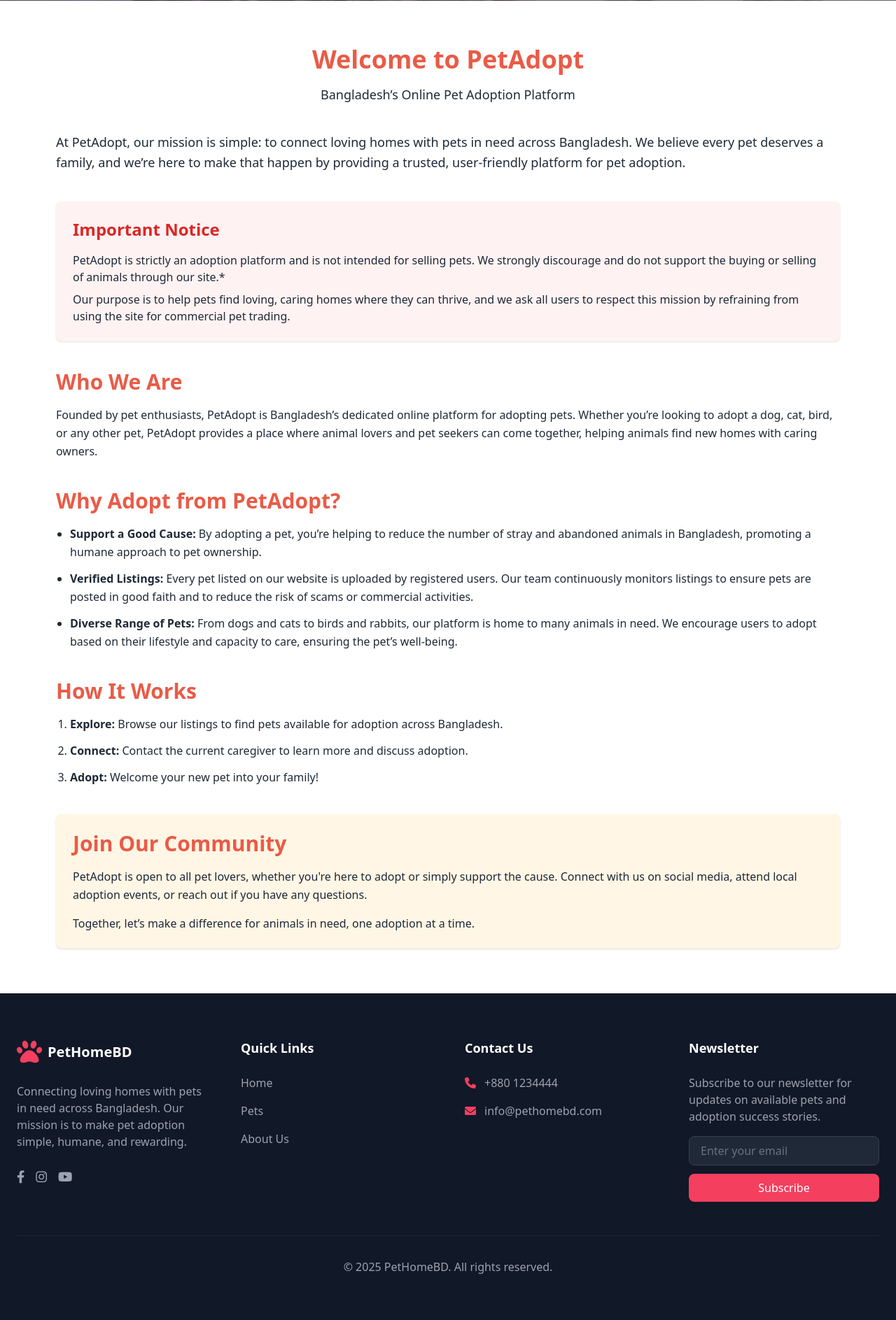
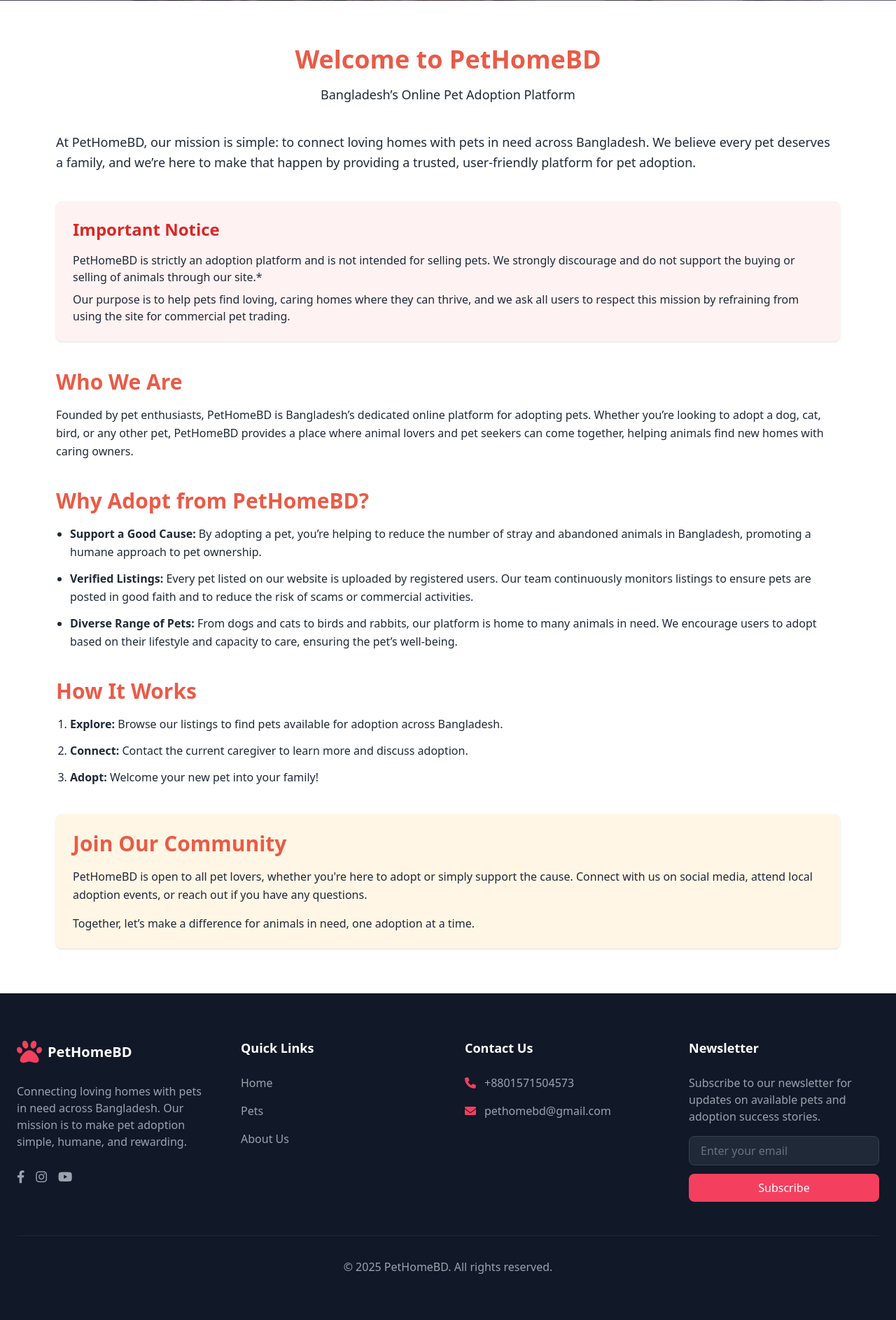
Before and after one commit to fahim-muntasir/petadoption, a Django app: page /about/ in a window 1280 px wide. Shown: the part 649-2536 px from the top of the page at 70% size. Run offline with Django 5.2, Linux system fonts and the light colour scheme; parts of the project's set-up code (start-up, migrations or seed data) failed here and were passed over; some libraries are stand-ins or nearby versions.

Commit message:
About, Footer & Title Modified

```diff
--- a/templates/petapp/about.html
+++ b/templates/petapp/about.html
@@ -1,7 +1,7 @@
 {% extends 'petapp/base.html' %}
 
 {% block title %}
-  Home - petadopt
+  Home - PetHomeBD
 {% endblock %}
 
 {% block content %}
@@ -16,32 +16,32 @@
 
   <section class="container mx-auto px-5 lg:px-20 py-16 bg-white text-gray-800">
     <div class="text-center mb-10">
-      <h1 class="text-4xl font-extrabold text-[#E95B47]">Welcome to PetAdopt</h1>
+      <h1 class="text-4xl font-extrabold text-[#E95B47]">Welcome to PetHomeBD</h1>
       <p class="mt-4 text-lg font-medium">Bangladesh’s Online Pet Adoption Platform</p>
     </div>
 
     <div class="space-y-10">
       <!-- Mission Section -->
       <div class="text-lg leading-relaxed">
-        <p>At PetAdopt, our mission is simple: to connect loving homes with pets in need across Bangladesh. We believe every pet deserves a family, and we’re here to make that happen by providing a trusted, user-friendly platform for pet adoption.</p>
+        <p>At PetHomeBD, our mission is simple: to connect loving homes with pets in need across Bangladesh. We believe every pet deserves a family, and we’re here to make that happen by providing a trusted, user-friendly platform for pet adoption.</p>
       </div>
 
       <!-- Important Notice -->
       <div class="bg-red-50 p-6 rounded-lg shadow">
         <h2 class="text-2xl font-bold text-red-600">Important Notice</h2>
-        <p class="mt-4">PetAdopt is strictly an adoption platform and is not intended for selling pets. We strongly discourage and do not support the buying or selling of animals through our site.*</p>
+        <p class="mt-4">PetHomeBD is strictly an adoption platform and is not intended for selling pets. We strongly discourage and do not support the buying or selling of animals through our site.*</p>
         <p class="mt-2">Our purpose is to help pets find loving, caring homes where they can thrive, and we ask all users to respect this mission by refraining from using the site for commercial pet trading.</p>
       </div>
 
       <!-- Who We Are -->
       <div>
         <h2 class="text-3xl font-semibold text-[#E95B47]">Who We Are</h2>
-        <p class="mt-4 leading-relaxed">Founded by pet enthusiasts, PetAdopt is Bangladesh’s dedicated online platform for adopting pets. Whether you’re looking to adopt a dog, cat, bird, or any other pet, PetAdopt provides a place where animal lovers and pet seekers can come together, helping animals find new homes with caring owners.</p>
+        <p class="mt-4 leading-relaxed">Founded by pet enthusiasts, PetHomeBD is Bangladesh’s dedicated online platform for adopting pets. Whether you’re looking to adopt a dog, cat, bird, or any other pet, PetHomeBD provides a place where animal lovers and pet seekers can come together, helping animals find new homes with caring owners.</p>
       </div>
 
       <!-- Why Adopt -->
       <div>
-        <h2 class="text-3xl font-semibold text-[#E95B47]">Why Adopt from PetAdopt?</h2>
+        <h2 class="text-3xl font-semibold text-[#E95B47]">Why Adopt from PetHomeBD?</h2>
         <ul class="mt-4 space-y-3 pl-5 list-disc leading-relaxed">
           <li>
             <strong>Support a Good Cause:</strong> By adopting a pet, you’re helping to reduce the number of stray and abandoned animals in Bangladesh, promoting a humane approach to pet ownership.
@@ -74,7 +74,7 @@
       <!-- Join Our Community -->
       <div class="bg-[#fff6e5] p-6 rounded-lg shadow">
         <h2 class="text-3xl font-bold text-[#E95B47]">Join Our Community</h2>
-        <p class="mt-4 leading-relaxed">PetAdopt is open to all pet lovers, whether you're here to adopt or simply support the cause. Connect with us on social media, attend local adoption events, or reach out if you have any questions.</p>
+        <p class="mt-4 leading-relaxed">PetHomeBD is open to all pet lovers, whether you're here to adopt or simply support the cause. Connect with us on social media, attend local adoption events, or reach out if you have any questions.</p>
         <p class="mt-4">Together, let’s make a difference for animals in need, one adoption at a time.</p>
       </div>
     </div>
--- a/templates/petapp/footer.html
+++ b/templates/petapp/footer.html
@@ -45,11 +45,11 @@
         <ul class="space-y-4">
           <li class="flex items-center gap-3 text-gray-400">
             <i class="fa-solid fa-phone text-rose-500"></i>
-            <span>+880 1234444</span>
+            <span>+8801571504573</span>
           </li>
           <li class="flex items-center gap-3 text-gray-400">
             <i class="fa-solid fa-envelope text-rose-500"></i>
-            <span>info@pethomebd.com</span>
+            <span>pethomebd@gmail.com</span>
           </li>
         </ul>
       </div>
--- a/templates/petapp/index.html
+++ b/templates/petapp/index.html
@@ -1,7 +1,7 @@
 {% extends 'petapp/base.html' %}
 
 {% block title %}
-  Home - petadopt
+  Home - PetHomeBD
 {% endblock %}
 
 {% block content %}
--- a/templates/petapp/item.html
+++ b/templates/petapp/item.html
@@ -1,6 +1,6 @@
 {% extends "petapp/base.html" %}
 
-{% block title %} Pet - petadopt {% endblock %}
+{% block title %} Pet - PetHomeBD {% endblock %}
 
 {% block content %}
     <div class="min-h-screen bg-gray-50 pt-20">
--- a/templates/petapp/items.html
+++ b/templates/petapp/items.html
@@ -1,7 +1,7 @@
 {% extends 'petapp/base.html' %}
 
 {% block title %}
-  Pet - petadopt
+  Pet - PetHomeBD
 {% endblock %}
 
 {% block content %}
--- a/templates/petapp/login.html
+++ b/templates/petapp/login.html
@@ -1,7 +1,7 @@
 {% extends 'petapp/base.html' %}
 
 {% block title %}
-  Login - petadopt
+  Login - PetHomeBD
 {% endblock %}
 
 {% block content %}
--- a/templates/petapp/registration.html
+++ b/templates/petapp/registration.html
@@ -1,6 +1,6 @@
 {% extends "petapp/base.html" %}
 
-{% block title %} Pets - petadopt {% endblock %}
+{% block title %} Pets - PetHomeBD {% endblock %}
 
 {% block content %}
 
--- a/templates/petapp/userprofile.html
+++ b/templates/petapp/userprofile.html
@@ -1,7 +1,7 @@
 {% extends 'petapp/base.html' %}
 
 {% block title %}
-  Pets - petadopt
+  Pets - PetHomeBD
 {% endblock %}
 
 {% block content %}
```
